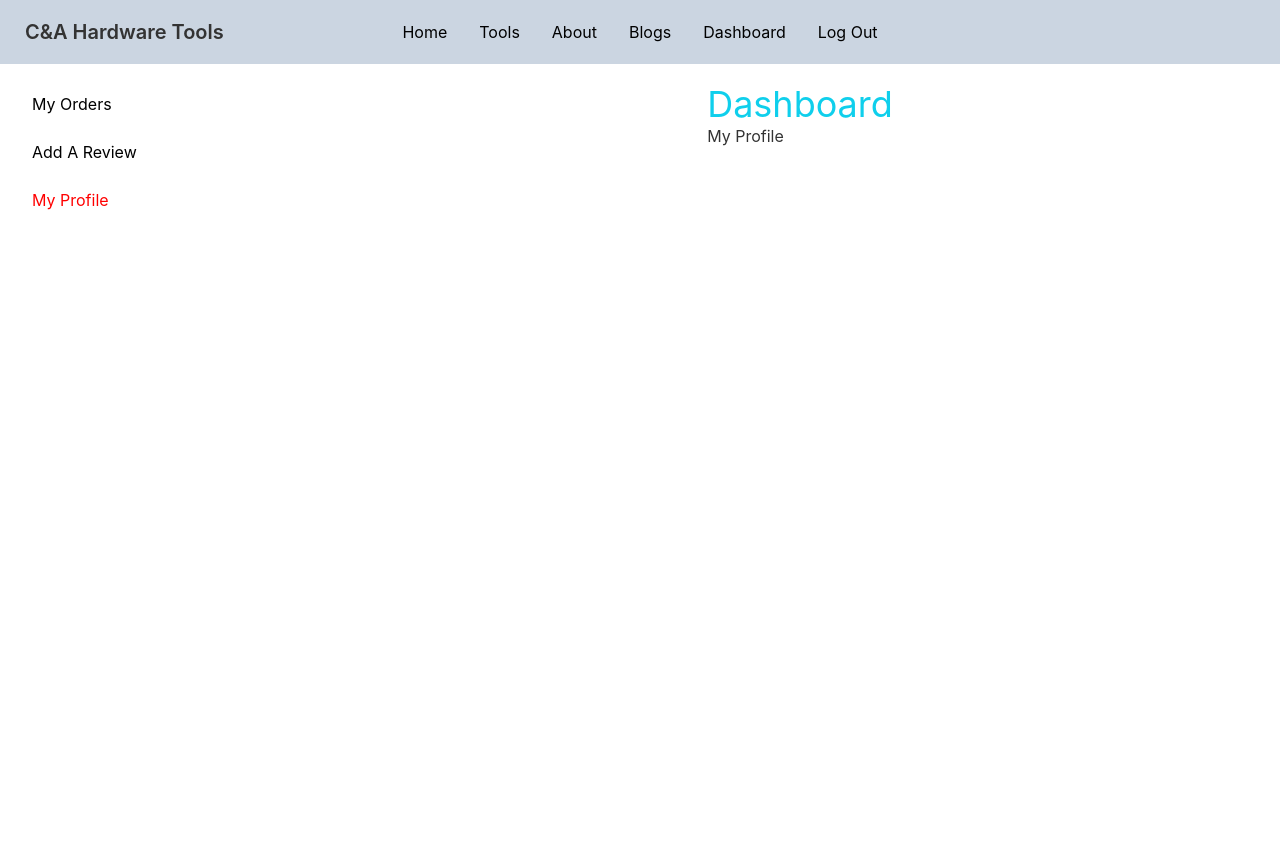
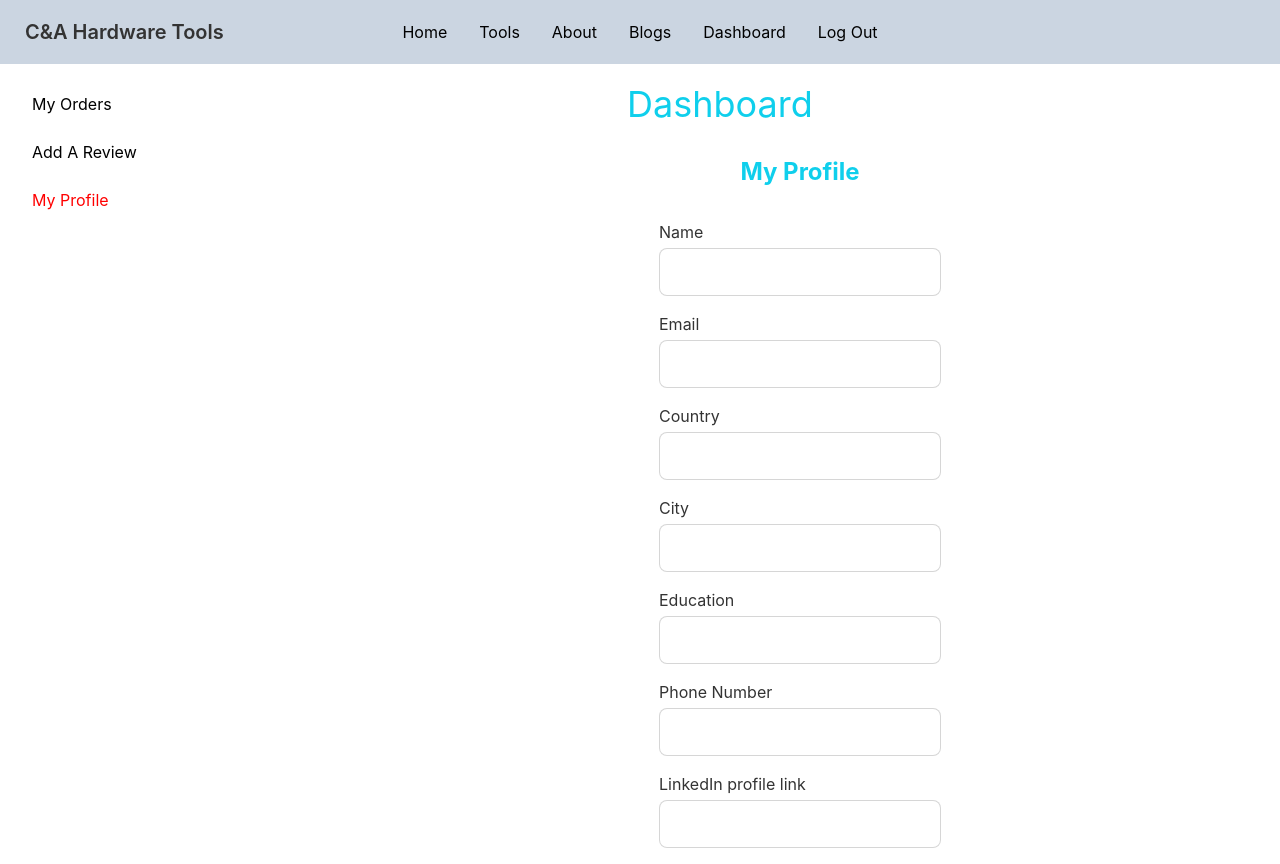
Before and after one commit to Saikat048/C-A-Hardware-Tools-Client, a React (Create React App) app: page /dashboard/myprofile in a window 1280 px wide. Built offline with nearby package versions, Linux system fonts and the light colour scheme; no server answers; sample sign-in values are in the browser's storage; the HTML template or start-up script is replaced by a standard one.

Commit message:
commit updated profile

```diff
--- a/public/index.html
+++ b/public/index.html
@@ -24,7 +24,7 @@
       work correctly both with client-side routing and a non-root public URL.
       Learn how to configure a non-root public URL by running `npm run build`.
     -->
-    <title>React App</title>
+    <title>C&A Hardware Tools</title>
   </head>
   <body>
     <noscript>You need to enable JavaScript to run this app.</noscript>
--- a/src/App.js
+++ b/src/App.js
@@ -13,6 +13,7 @@ import MyOrders from './Pages/Dashboard/MyOrders';
 import AddAReview from './Pages/Dashboard/AddAReview';
 import MyProfile from './Pages/Dashboard/MyProfile';
 import PartDetail from './Pages/Parts/PartDetail';
+import UpdateProfile from './Pages/Dashboard/UpdateProfile';
 
 function App() {
   return (
@@ -28,13 +29,14 @@ function App() {
           <PartDetail></PartDetail>
         </RequireAuth>}></Route>
 
-         <Route path="dashboard" element={<RequireAuth>
+        <Route path="dashboard" element={<RequireAuth>
           <Dashboard></Dashboard>
         </RequireAuth>}>
           <Route index element={<MyOrders></MyOrders>}></Route>
           <Route path="addareview" element={<AddAReview></AddAReview>}></Route>
           <Route path="myprofile" element={<MyProfile></MyProfile>}></Route>
         </Route>
+        <Route path="/updateprofile" element={<UpdateProfile></UpdateProfile>}></Route>
         <Route path="/login" element={<Login></Login>}></Route>
         <Route path="/signup" element={<Signup></Signup>}></Route>
         <Route path="/blogs" element={<Blogs></Blogs>}></Route>
--- a/src/Pages/Dashboard/MyProfile.js
+++ b/src/Pages/Dashboard/MyProfile.js
@@ -1,9 +1,48 @@
-import React from 'react';
+import React, { useEffect, useState } from 'react';
+import { Link } from 'react-router-dom';
 
 const MyProfile = () => {
+    const [info, setInfo] = useState({});
+    console.log(info)
+
+
+
+    useEffect(() => {
+        fetch('http://localhost:5000/info')
+            .then(res => res.json())
+            .then(data => setInfo(data[0]))
+    }, [])
+
     return (
-        <div>
-            <h2>My Profile</h2>
+        <div className='flex justify-center'>
+            <div class="card w-lg bg-base-100 shadow-xl">
+                <div class="card-body">
+                    <h2 class="text-2xl text-center text-primary font-bold mb-6">My Profile</h2>
+                    <form >
+                        <label className='block'>Name</label>
+                        <input value={info.name} className="input input-bordered w-full max-w-xs mb-4 mt-1" required />
+
+                        <label className='block'>Email</label>
+                        <input value={info.email} className="input input-bordered w-full max-w-xs mb-4 mt-1" required />
+
+                        <label className='block'>Country</label>
+                        <input value={info.country} className="input input-bordered w-full max-w-xs mb-4 mt-1" required />
+
+                        <label className='block'>City</label>
+                        <input value={info.city} className="input input-bordered w-full max-w-xs mb-4 mt-1" required />
+
+                        <label className='block'>Education</label>
+                        <input value={info.education} className="input input-bordered w-full max-w-xs mb-4 mt-1" required />
+
+                        <label className='block'>Phone Number</label>
+                        <input value={info.phone} className="input input-bordered w-full max-w-xs mb-4 mt-1" required />
+
+                        <label className='block'>LinkedIn profile link</label>
+                        <input value={info.link} className="input input-bordered w-full max-w-xs mb-4 mt-1" required />
+                    </form>
+                        <Link to='/updateprofile' class="btn btn-outline btn-primary">Update Profile</Link>
+                </div>
+            </div>
         </div>
     );
 };
--- /dev/null
+++ b/src/Pages/Dashboard/UpdateProfile.js
@@ -0,0 +1,80 @@
+import React from 'react';
+import { useAuthState } from 'react-firebase-hooks/auth';
+import auth from '../../firebase.init';
+import { ToastContainer, toast } from 'react-toastify';
+import 'react-toastify/dist/ReactToastify.css';
+import { useNavigate } from 'react-router-dom';
+
+const UpdateProfile = () => {
+    const [user] = useAuthState(auth);
+    const navigate = useNavigate();
+
+    const handleSubmitInfo = event => {
+        event.preventDefault();
+        const name = event.target.name.value;
+        const email = event.target.email.value;
+        const education = event.target.education.value;
+        const country = event.target.country.value;
+        const city = event.target.city.value;
+        const phone = event.target.phone.value;
+        const link = event.target.link.value;
+
+
+        const info = { name, email, education, country, city, phone, link }
+
+        console.log(info)
+        const url = `http://localhost:5000/info/${email}`
+        fetch(url, {
+            method: 'PUT',
+            headers: {
+                'Content-Type': 'application/json',
+            },
+            body: JSON.stringify(info),
+        })
+            .then(response => response.json())
+            .then(data => {
+                console.log(data)
+                if (data) {
+                    toast('Profile Updated')
+                    navigate('/dashboard/myprofile')
+                }
+            })
+
+    }
+    return (
+        <div className='flex justify-center'>
+            <div class="card w-lg bg-base-100 shadow-xl">
+                <div class="card-body">
+                    <h2 class="text-2xl text-center text-primary font-bold mb-6">My Profile</h2>
+                    <form onSubmit={handleSubmitInfo}>
+                        <label className='block'>Name</label>
+                        <input name="name" type="text" value={user.displayName} className="input input-bordered w-full max-w-xs mb-4 mt-1" required />
+
+                        <label className='block'>Email</label>
+                        <input name="email" type="email" value={user.email} className="input input-bordered w-full max-w-xs mb-4 mt-1" required />
+
+                        <label className='block'>Country</label>
+                            <input name="country" type="text" placeholder="Country" className="input input-bordered w-full max-w-xs mb-4 mt-1" required />
+
+                            <label className='block'>City</label>
+                            <input name="city" type="text" placeholder="City" className="input input-bordered w-full max-w-xs mb-4 mt-1" required />
+
+                        <label className='block'>Education</label>
+                        <input name="education" type="text" placeholder="Education" className="input input-bordered w-full max-w-xs mb-4 mt-1" required />
+
+                        <label className='block'>Phone Number</label>
+                        <input name="phone" type="number" placeholder="Phone Number" className="input input-bordered w-full max-w-xs mb-4 mt-1" required />
+
+                        <label className='block'>LinkedIn profile link</label>
+                        <input name="link" type="text" placeholder="LinkedIn profile link" className="input input-bordered w-full max-w-xs mb-4 mt-1" required />
+
+                        <input type="submit" value="Submit" className="btn btn-primary w-full max-w-xs" />
+                    </form>
+                    <ToastContainer />
+                </div>
+            </div>
+        </div>
+    );
+};
+
+export default UpdateProfile;
```
